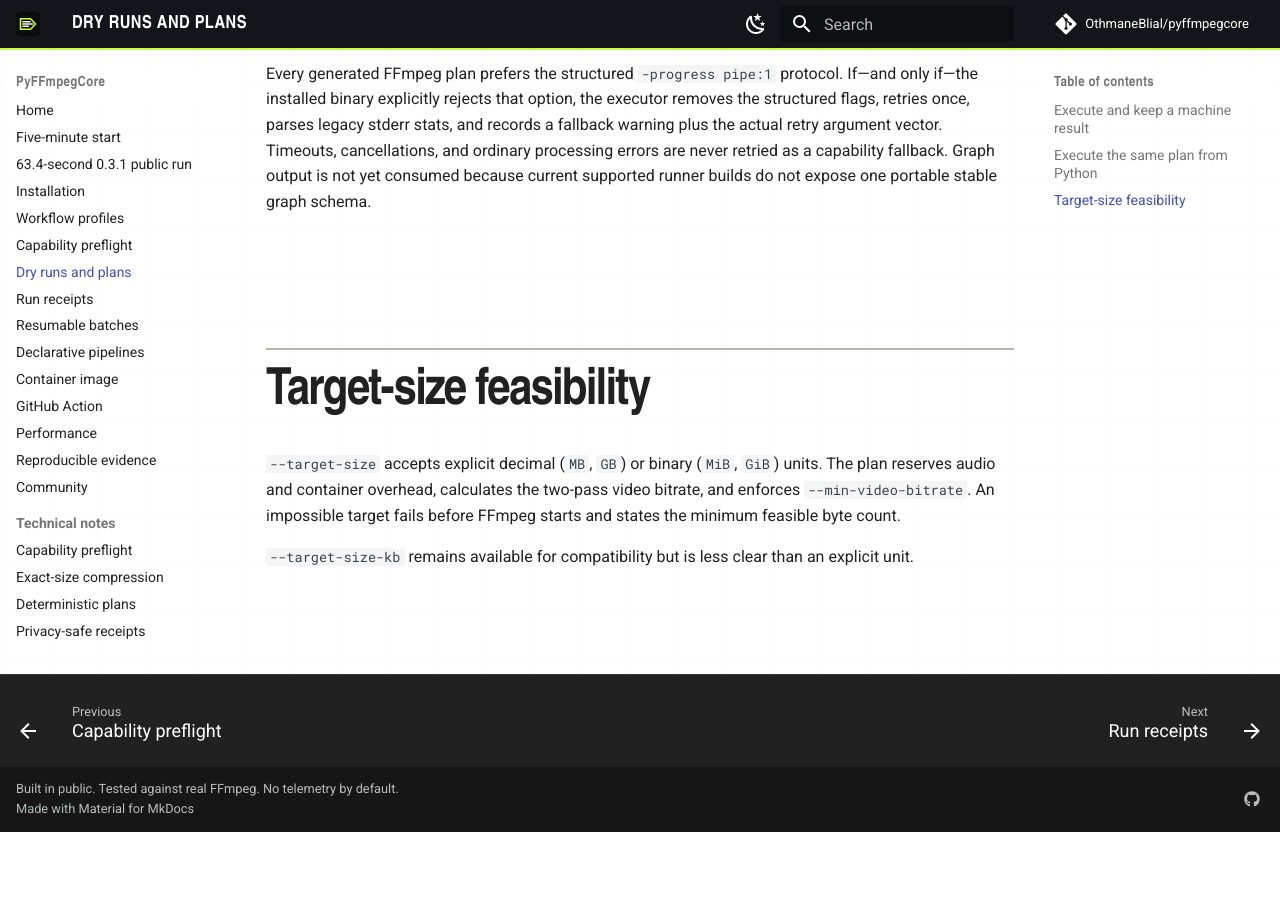
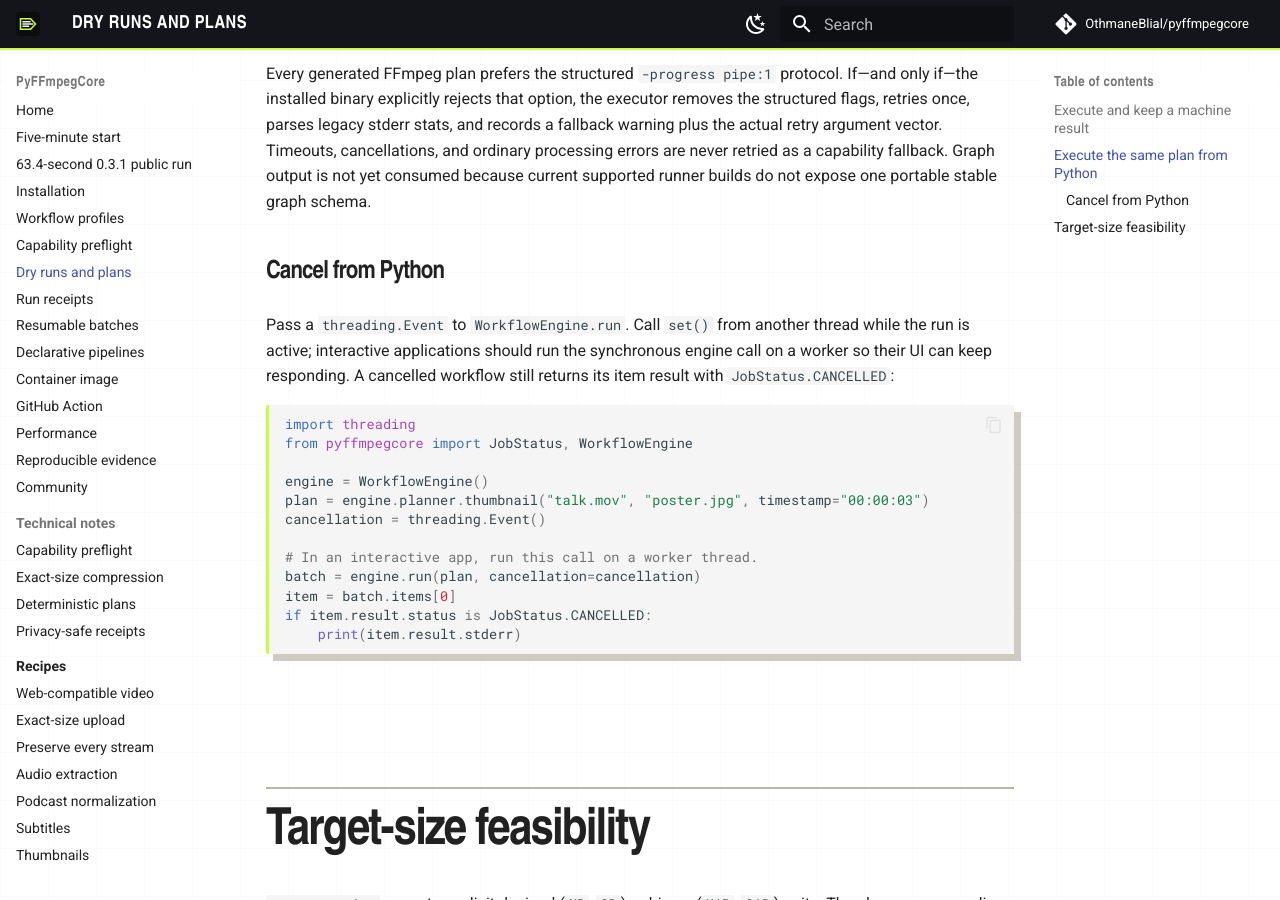
Before and after one commit to OthmaneBlial/pyffmpegcore, an MkDocs documentation site: the page built from docs/plans.md, in a window 1280 px wide and 900 px high, scrolled down 2322 px. Built offline with MkDocs 1.6.1 and Material for MkDocs 9.7.7, drawn with Linux system fonts in a browser that asks for light colours; comment, search, counter and statistics services are not loaded; before the commit the page ends 3154 px from its top, so only the background shows below that.

Commit message:
docs(plans): show Python workflow cancellation

````diff
--- a/docs/plans.md
+++ b/docs/plans.md
@@ -71,6 +71,29 @@ Timeouts, cancellations, and ordinary processing errors are never retried as a
 capability fallback. Graph output is not yet consumed because current supported
 runner builds do not expose one portable stable graph schema.
 
+### Cancel from Python
+
+Pass a `threading.Event` to `WorkflowEngine.run`. Call `set()` from another
+thread while the run is active; interactive applications should run the
+synchronous engine call on a worker so their UI can keep responding. A
+cancelled workflow still returns its item result with
+`JobStatus.CANCELLED`:
+
+```python
+import threading
+from pyffmpegcore import JobStatus, WorkflowEngine
+
+engine = WorkflowEngine()
+plan = engine.planner.thumbnail("talk.mov", "poster.jpg", timestamp="00:00:03")
+cancellation = threading.Event()
+
+# In an interactive app, run this call on a worker thread.
+batch = engine.run(plan, cancellation=cancellation)
+item = batch.items[0]
+if item.result.status is JobStatus.CANCELLED:
+    print(item.result.stderr)
+```
+
 ## Target-size feasibility
 
 `--target-size` accepts explicit decimal (`MB`, `GB`) or binary (`MiB`, `GiB`) units. The plan reserves audio and container overhead, calculates the two-pass video bitrate, and enforces `--min-video-bitrate`. An impossible target fails before FFmpeg starts and states the minimum feasible byte count.
````
Also changed, not shown: docs/PROGRESS.md (+1 -0 lines).
